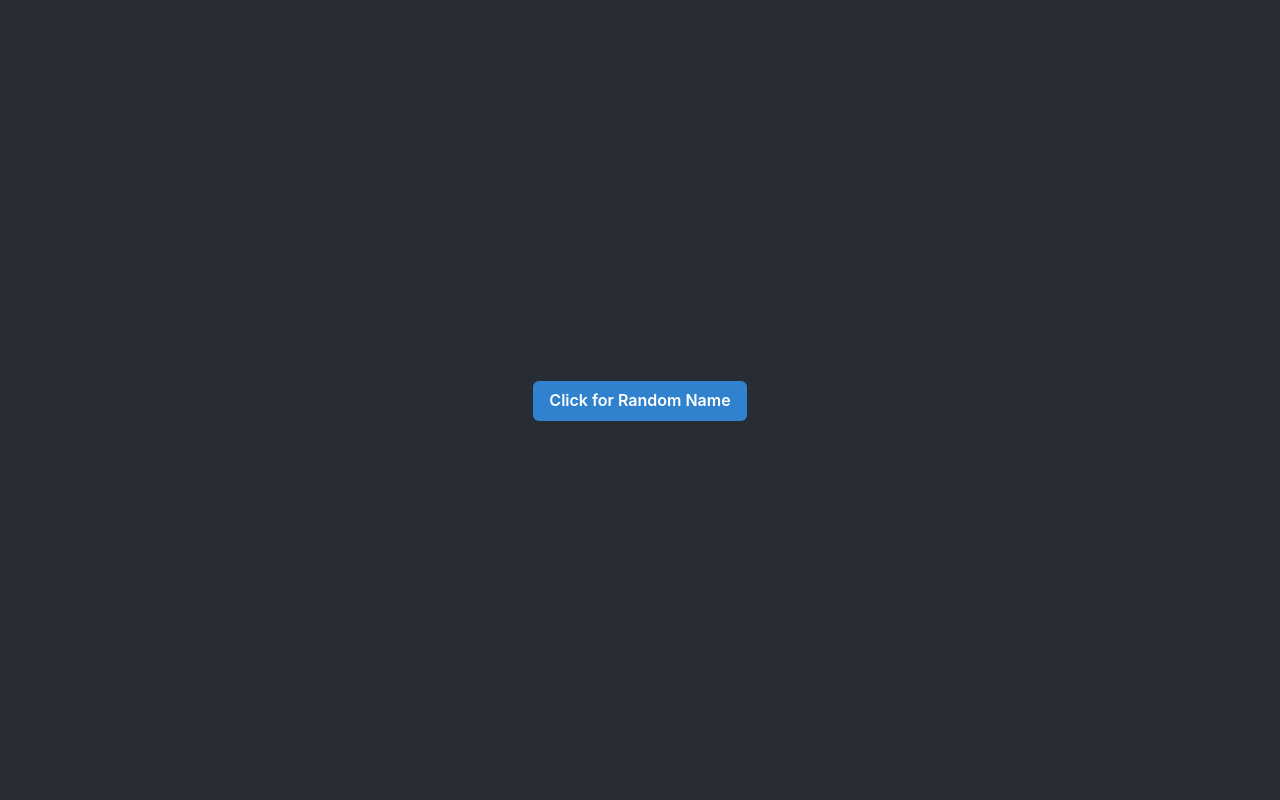
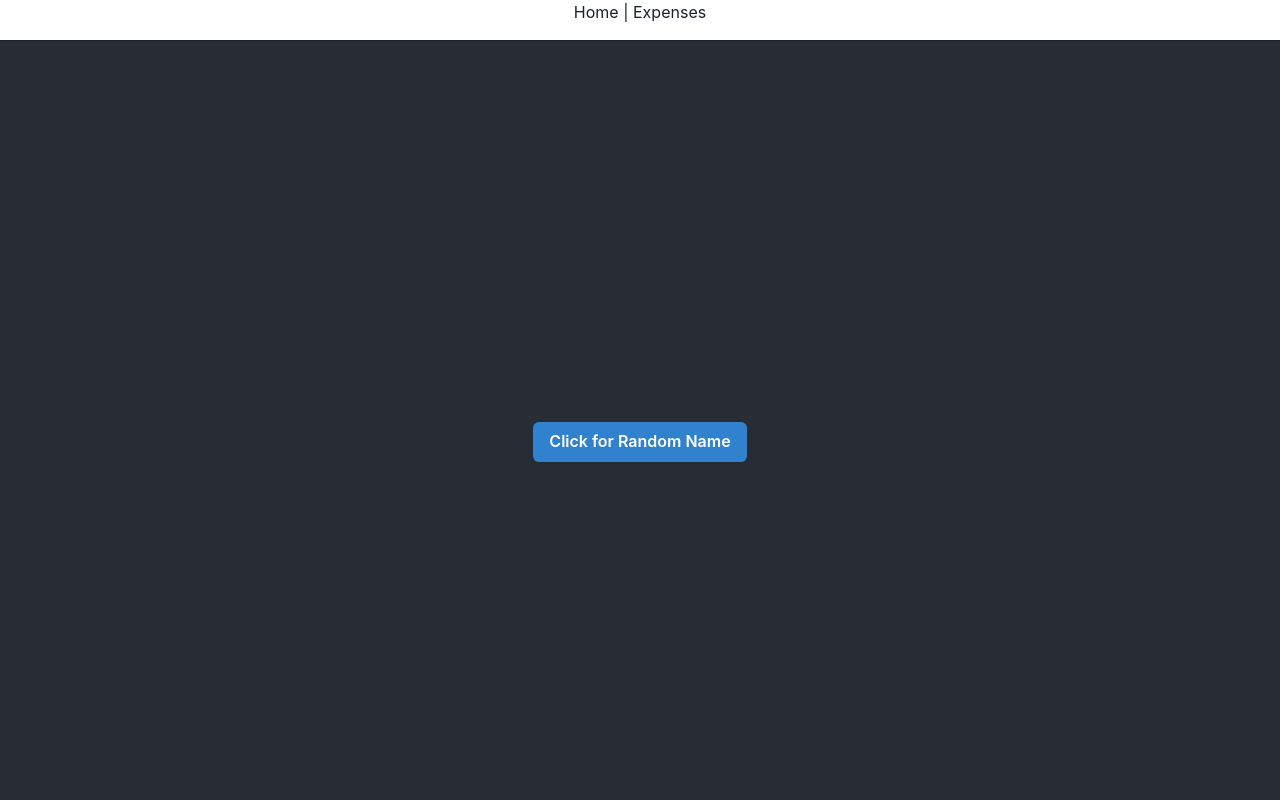
Before and after one commit to CharleeBrown/EntryApp, a React (Create React App) app: page / in a window 1280 px wide. Shown: the top 800 px of the page. Built offline with nearby package versions, Linux system fonts and the light colour scheme.

Commit message:
Adding Links

```diff
--- a/package.json
+++ b/package.json
@@ -13,6 +13,7 @@
     "framer-motion": "^7.2.1",
     "react": "^18.2.0",
     "react-dom": "^18.2.0",
+    "react-router-dom": "^6.3.0",
     "react-scripts": "5.0.1",
     "web-vitals": "^2.1.4"
   },
--- a/src/App.js
+++ b/src/App.js
@@ -3,6 +3,7 @@ import './App.css';
 import * as React from "react";
 import {ChakraProvider} from '@chakra-ui/react';
 import DataGrab from './components/DataGrab/DataGrab'
+import { Link } from "react-router-dom";
 
 function App() {
 
@@ -10,6 +11,15 @@ function App() {
   return (
     <ChakraProvider>
     <div className="App">
+    <nav
+        style={{
+          borderBottom: "solid 1px",
+          paddingBottom: "1rem",
+        }}
+      >
+        <Link to="/">Home</Link> |{" "}
+        <Link to="/expenses">Expenses</Link>
+      </nav>
       <header className="App-header">
         <DataGrab></DataGrab>
       </header>
--- a/src/index.js
+++ b/src/index.js
@@ -3,11 +3,23 @@ import ReactDOM from 'react-dom/client';
 import './index.css';
 import App from './App';
 import reportWebVitals from './reportWebVitals';
+import { BrowserRouter,Routes,Route,} from "react-router-dom";
+
+import Expenses from "./routes/expenses";
+
+
+
 
 const root = ReactDOM.createRoot(document.getElementById('root'));
 root.render(
   <React.StrictMode>
+     <BrowserRouter>
+     <Routes>
+      <Route path="/" element={<App />} />
+      <Route path="expenses" element={<Expenses />} />
+    </Routes>
     <App />
+    </BrowserRouter>
   </React.StrictMode>
 );
 
--- /dev/null
+++ b/src/routes/expenses.jsx
@@ -0,0 +1,12 @@
+
+
+function Expenses() {
+	return (
+
+	  <main style={{ padding: "1rem 0" }}>
+
+	  </main>
+	);
+  }
+
+export default Expenses;
```
Also changed, not shown: 1 other file (tests, documents, lock files or other folders).
